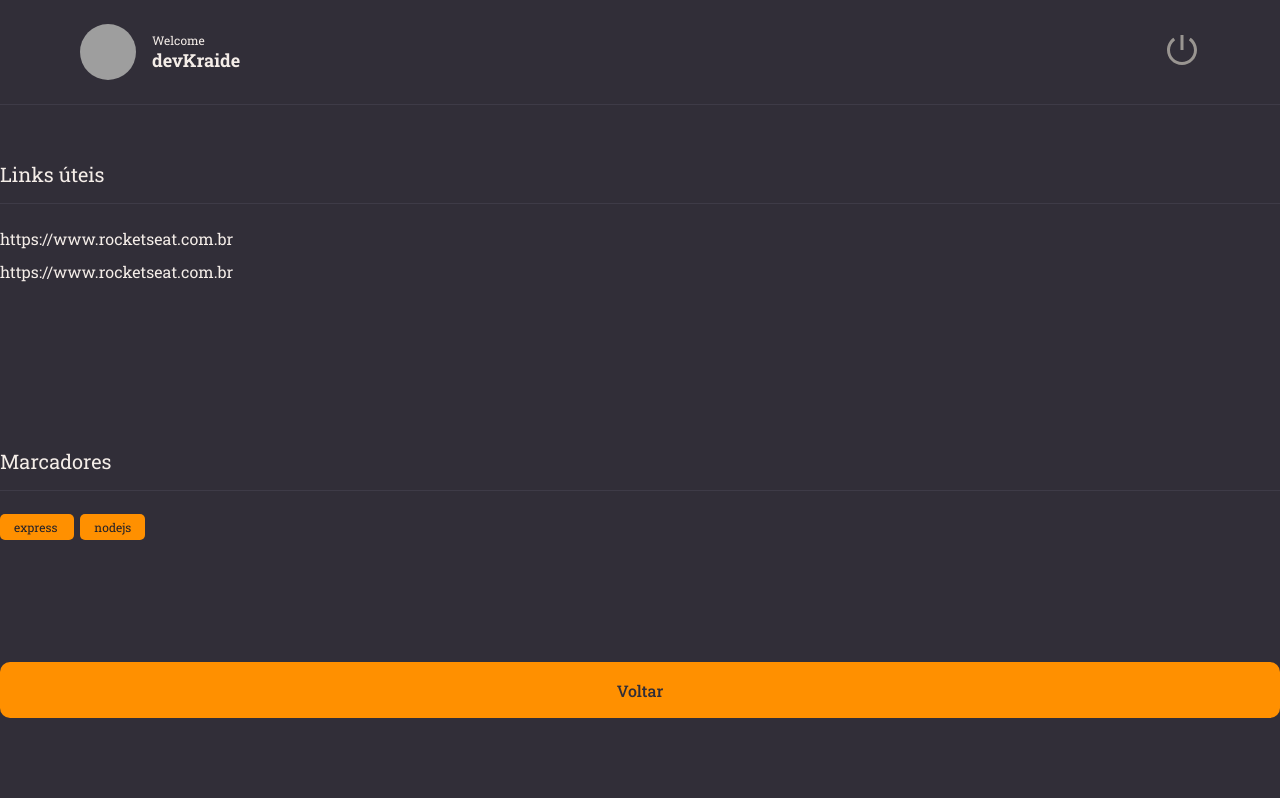
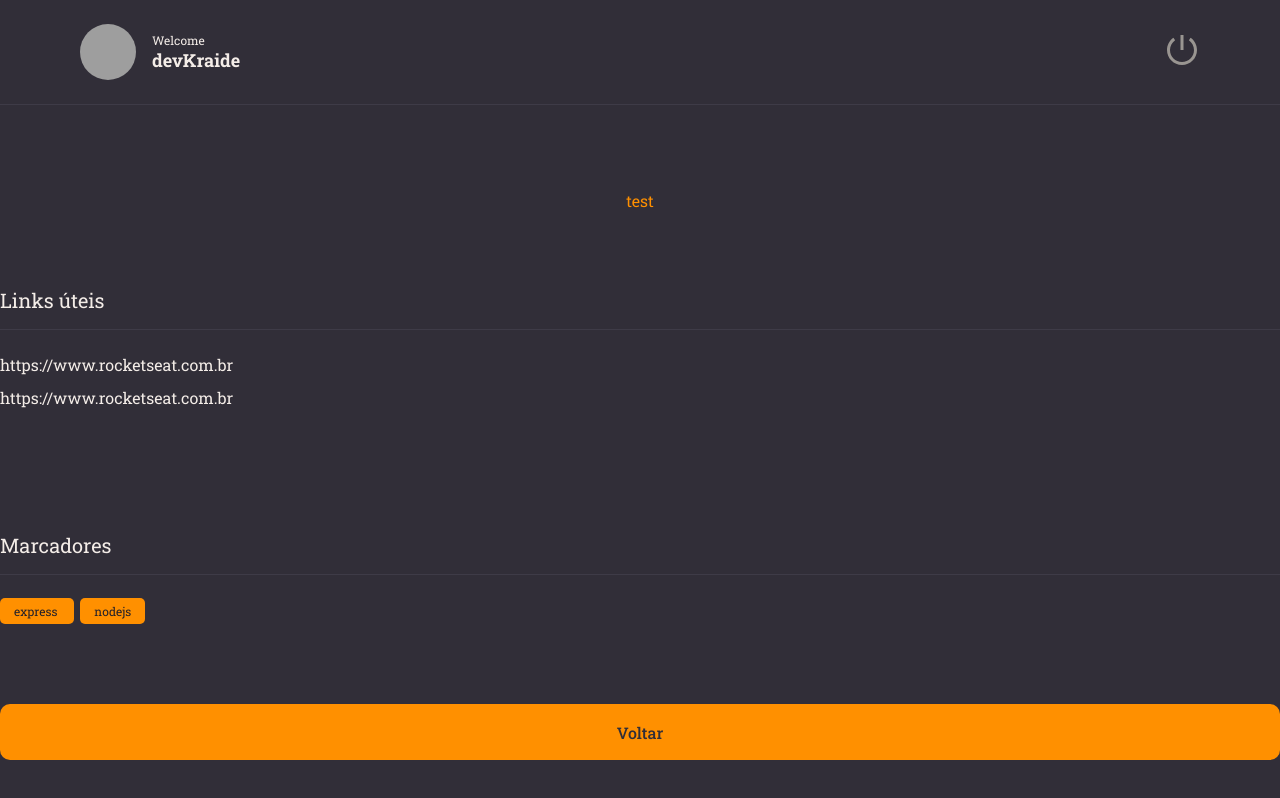
Before and after one commit to devKraide/rocketnotes, a React (Vite) app: page / in a window 1280 px wide. Built offline with nearby package versions, Linux system fonts and the light colour scheme; grey boxes are pictures that could not be loaded.

Commit message:
ButtonText

```diff
--- /dev/null
+++ b/src/components/ButtonText/index.jsx
@@ -0,0 +1,14 @@
+import { ButtonTextContainer } from "./style";
+
+// eslint-disable-next-line react/prop-types
+export function ButtonText({ title, ...rest }) {
+  return (
+    <ButtonTextContainer
+      type="button"
+      {...rest}>
+
+      {title}
+
+    </ButtonTextContainer>
+  );
+}
--- /dev/null
+++ b/src/components/ButtonText/style.js
@@ -0,0 +1,16 @@
+import styled from "styled-components";
+
+export const ButtonTextContainer = styled.button`
+
+  font-size: 16px;
+  color: ${({ theme }) => theme.COLORS.ORANGE};
+  margin-top: 65px;
+
+  background-color: transparent;
+  border: none;
+  cursor: pointer;
+
+
+
+
+`;
--- a/src/pages/Details/index.jsx
+++ b/src/pages/Details/index.jsx
@@ -7,12 +7,16 @@ import { Button } from "../../components/Button";
 import { Header } from "../../components/Header";
 import { Section } from "../../components/Section";
 import { Tag } from "../../components/Tag";
+import { ButtonText } from "../../components/ButtonText";
+
 export function Details() {
 
   return (
     <Container>
 
       <Header />
+
+      <ButtonText title="test"/>
 
       <Section title="Links úteis">
         <Links>
@@ -35,7 +39,6 @@ export function Details() {
 
       </Section>
 
-
       <Button title="Voltar" />
 
     </Container>
```
